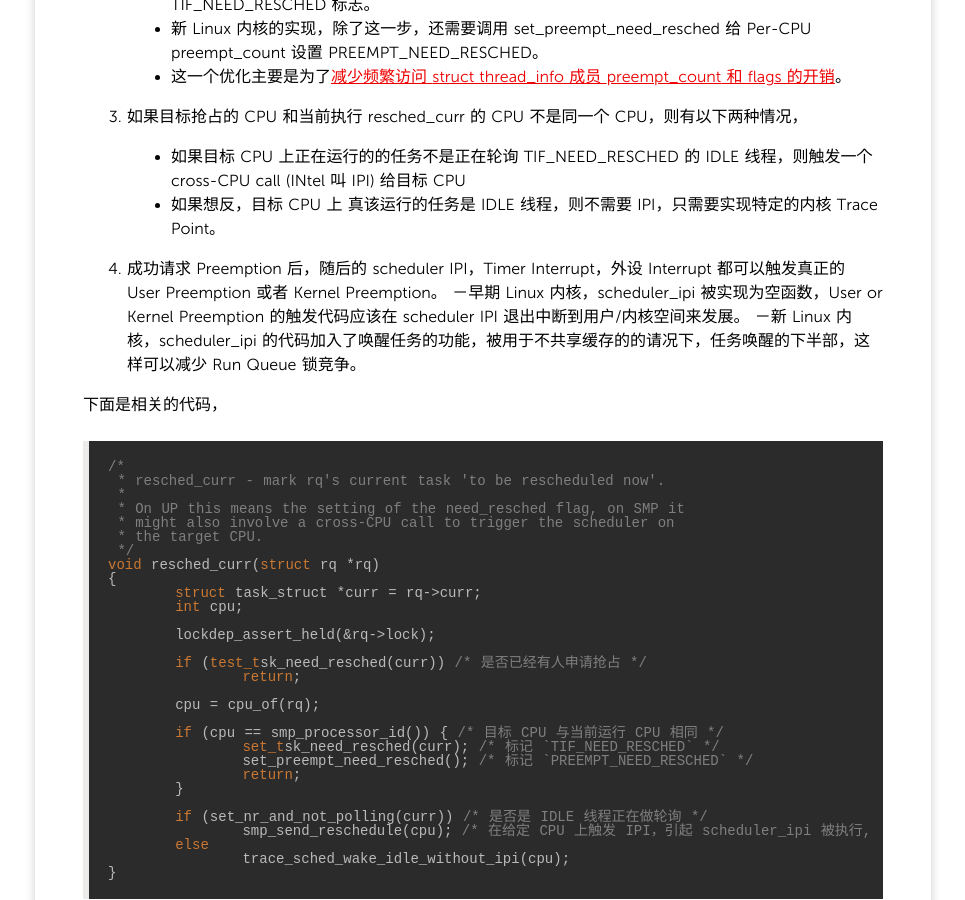
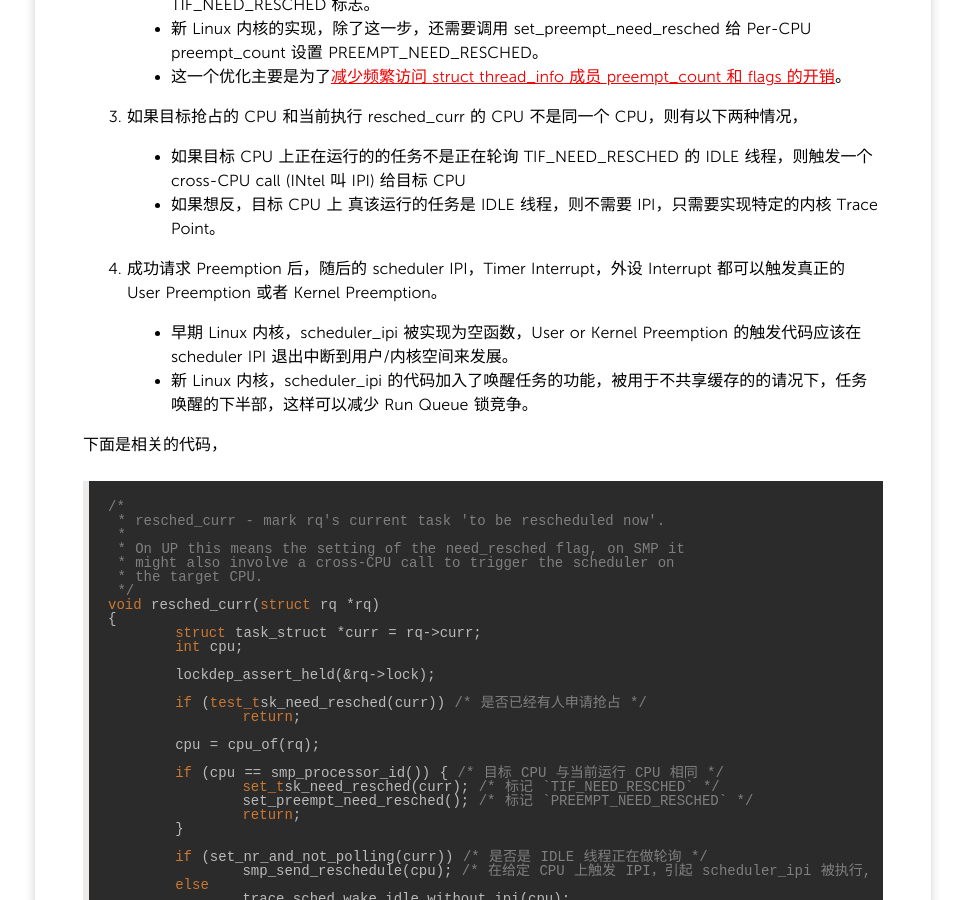
Before and after one commit to yangoliver/yangoliver.github.io, a Jekyll site: the page built from _posts/2016/2016-03-12-linux-scheduler-2.md, in a window 1280 px wide and 900 px high, scrolled down 11436 px. Shown: the whole window, without its empty margins (157-1122 px from the left). Built offline with Jekyll 4.4.1, drawn with Linux system fonts in a browser that asks for light colours; comment, search, counter and statistics services are not loaded.

Commit message:
draft: fix format issue

```diff
--- a/_posts/2016/2016-03-12-linux-scheduler-2.md
+++ b/_posts/2016/2016-03-12-linux-scheduler-2.md
@@ -402,8 +402,8 @@ Linux 内核里，很多同步原语都会触发进程唤醒，典型的场景
    - 如果目标 CPU 上正在运行的的任务不是正在轮询 `TIF_NEED_RESCHED` 的 IDLE 线程，则触发一个 cross-CPU call (INtel 叫 IPI) 给目标 CPU
    - 如果想反，目标 CPU 上 真该运行的任务是 IDLE 线程，则不需要 IPI，只需要实现特定的内核 Trace Point。
 4. 成功请求 Preemption 后，随后的 scheduler IPI，Timer Interrupt，外设 Interrupt 都可以触发真正的 User Preemption 或者 Kernel Preemption。
-   －早期 Linux 内核，`scheduler_ipi` 被实现为空函数，User or Kernel Preemption 的触发代码应该在 scheduler IPI 退出中断到用户/内核空间来发展。
-   －新 Linux 内核，`scheduler_ipi` 的代码加入了唤醒任务的功能，被用于不共享缓存的的请况下，任务唤醒的下半部，这样可以减少 Run Queue 锁竞争。
+   - 早期 Linux 内核，`scheduler_ipi` 被实现为空函数，User or Kernel Preemption 的触发代码应该在 scheduler IPI 退出中断到用户/内核空间来发展。
+   - 新 Linux 内核，`scheduler_ipi` 的代码加入了唤醒任务的功能，被用于不共享缓存的的请况下，任务唤醒的下半部，这样可以减少 Run Queue 锁竞争。
 
 下面是相关的代码，
 
```
